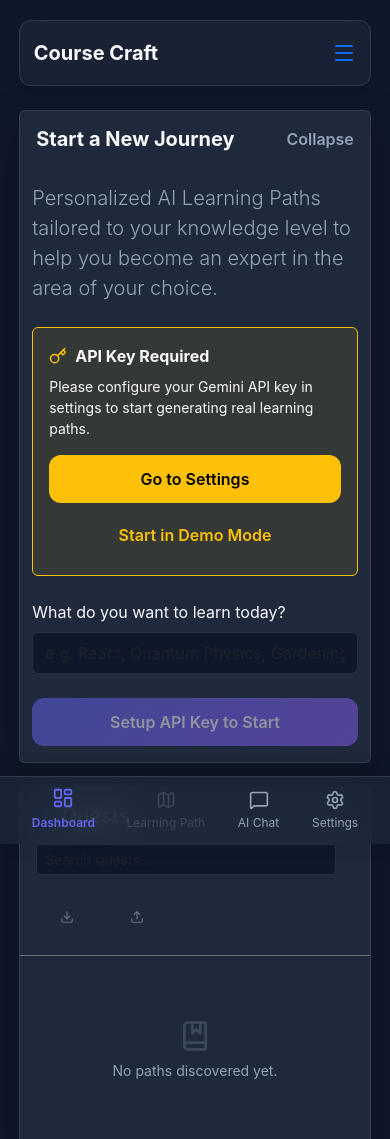
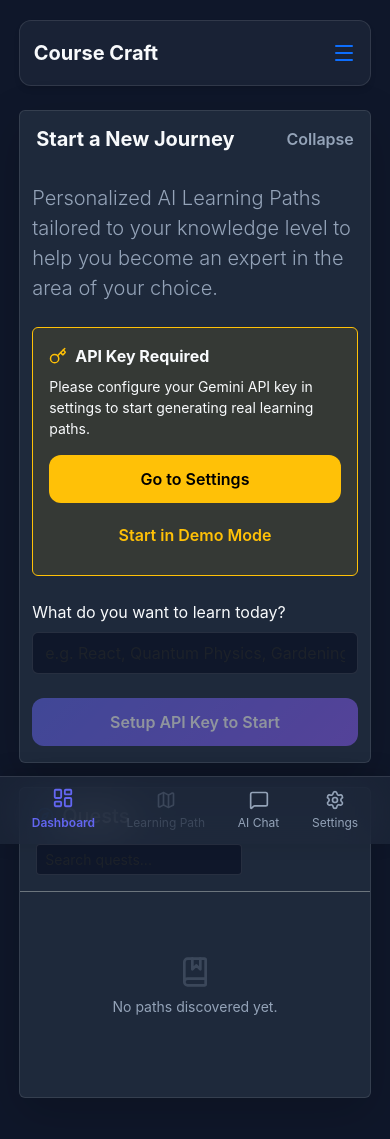
Before and after one commit to ibrezm1/Edu-assist01, a React (Vite) app in the folder client/: page / in a window 390 px wide. Shown: the top 1139 px of the page. Built offline with nearby package versions, Linux system fonts and the light colour scheme.

Commit message:
style: align download and upload buttons next to search input on mobile

```diff
--- a/client/src/components/Onboarding.jsx
+++ b/client/src/components/Onboarding.jsx
@@ -229,11 +229,12 @@ const Onboarding = ({ onStart, onSelectSavedPath, onOpenSettings, apiKey, demoMo
                         >
                             <Card className="themed-card shadow-lg h-100">
 
-                                <Card.Header className="bg-transparent border-secondary py-3 d-flex flex-column flex-sm-row align-items-sm-center justify-content-between gap-3">
+                                <Card.Header className="bg-transparent border-secondary py-3 d-flex flex-column flex-md-row align-items-md-center justify-content-between gap-3">
                                     <div className="d-flex align-items-center">
                                         <Compass size={18} className="me-2 text-primary" />
                                         <h5 className="mb-0">Quests</h5>
                                     </div>
+                                    <div className="d-flex align-items-center gap-2 flex-grow-1 justify-content-md-end w-100">
                                         <div className="d-flex align-items-center gap-2 flex-grow-1" style={{ maxWidth: '300px' }}>
                                             <Form.Control
                                                 type="text"
@@ -253,15 +254,16 @@ const Onboarding = ({ onStart, onSelectSavedPath, onOpenSettings, apiKey, demoMo
                                                 </Button>
                                             )}
                                         </div>
-                                    <Stack direction="horizontal" gap={2}>
-                                        <Button variant="outline-secondary" size="sm" onClick={handleDownload} title="Download Backup">
+                                        <Stack direction="horizontal" gap={2} className="flex-shrink-0">
+                                            <Button variant="outline-secondary" size="sm" onClick={handleDownload} title="Download Backup" className="d-flex align-items-center justify-content-center" style={{ height: '30px', width: '30px' }}>
                                                 <Download size={14} />
                                             </Button>
-                                        <label className="btn btn-outline-secondary btn-sm mb-0" title="Upload Backup" style={{ cursor: 'pointer' }}>
+                                            <label className="btn btn-outline-secondary btn-sm mb-0 d-flex align-items-center justify-content-center" title="Upload Backup" style={{ cursor: 'pointer', height: '30px', width: '30px' }}>
                                                 <Upload size={14} />
                                                 <input type="file" hidden accept=".json" onChange={handleUpload} />
                                             </label>
                                         </Stack>
+                                    </div>
                                 </Card.Header>
 
                                 <Card.Body className="p-0 overflow-auto" style={{ maxHeight: '400px' }}>
```
Lines whose indentation alone changed are shown as unchanged.
